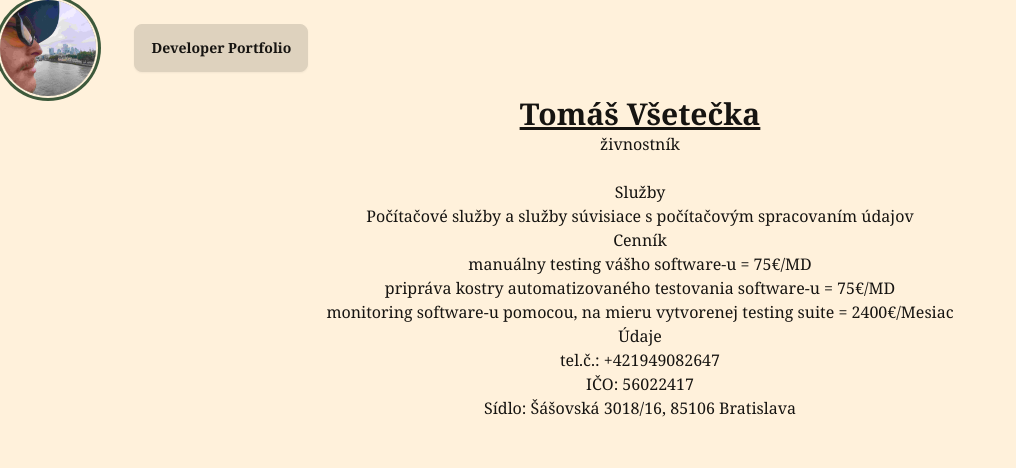
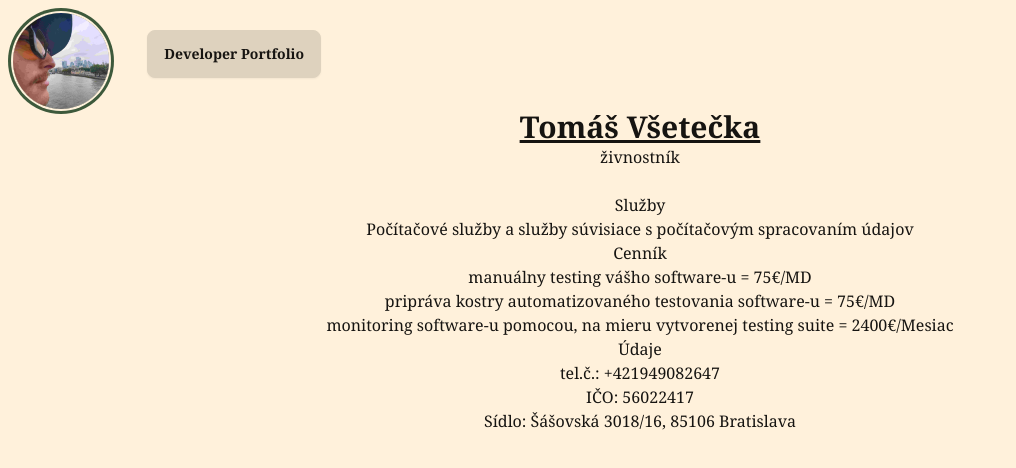
Before and after one commit to baarneeyy/myPortfolio, a SvelteKit app: page / in a window 1280 px wide. Shown: the top 468 px of the page, without its empty margins (0-1016 px from the left). Built offline with nearby package versions, Linux system fonts and the light colour scheme.

Commit message:
profile pic layout fix;

```diff
--- a/src/routes/+page.svelte
+++ b/src/routes/+page.svelte
@@ -56,6 +56,10 @@
         margin-right: 3vw;
     }
 
+    .avatar {
+        margin-top: 1vw;
+        margin-left: 1vw;
+    }
 
     main {
         display: flex;
--- a/src/routes/layout/dev/+page.svelte
+++ b/src/routes/layout/dev/+page.svelte
@@ -100,4 +100,9 @@
         line-height: 1;
         text-align: left;
     }
+
+    .avatar {
+        margin-top: 1vw;
+        margin-left: 1vw;
+    }
 </style>
```
